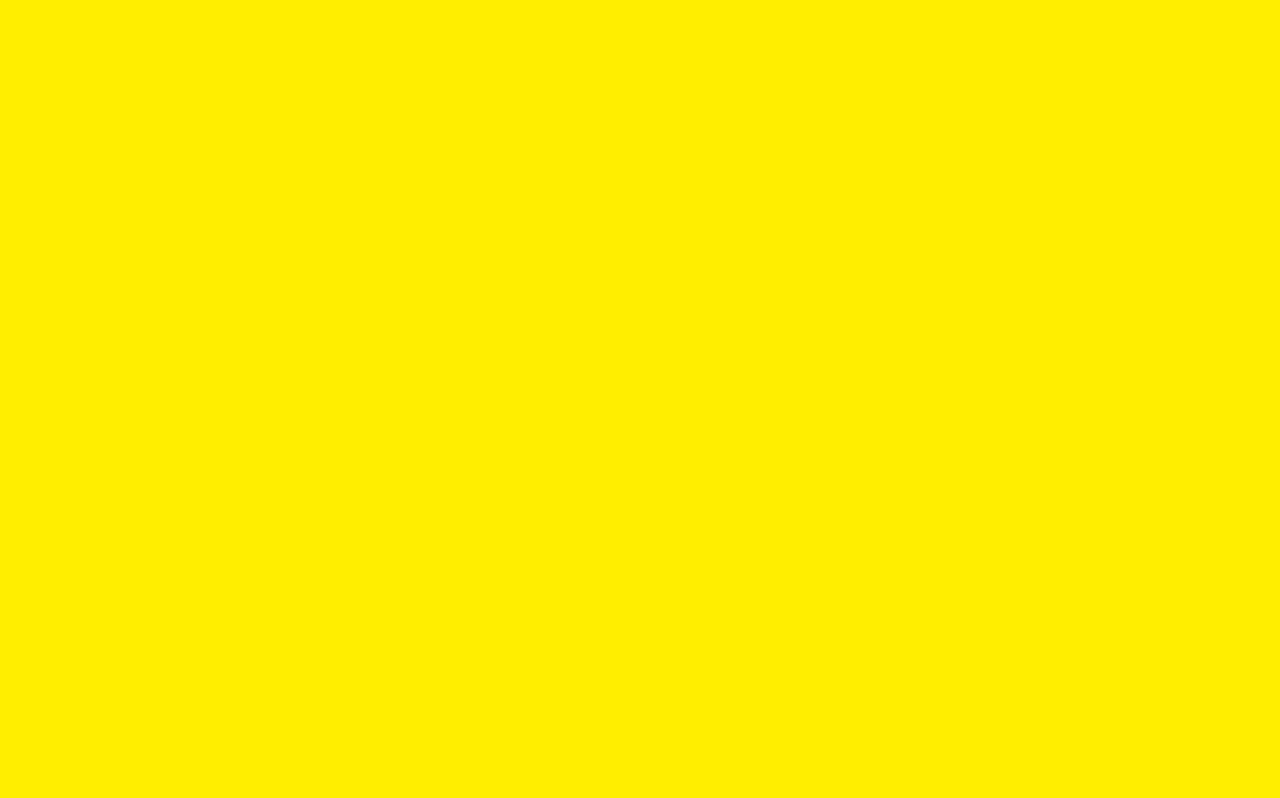
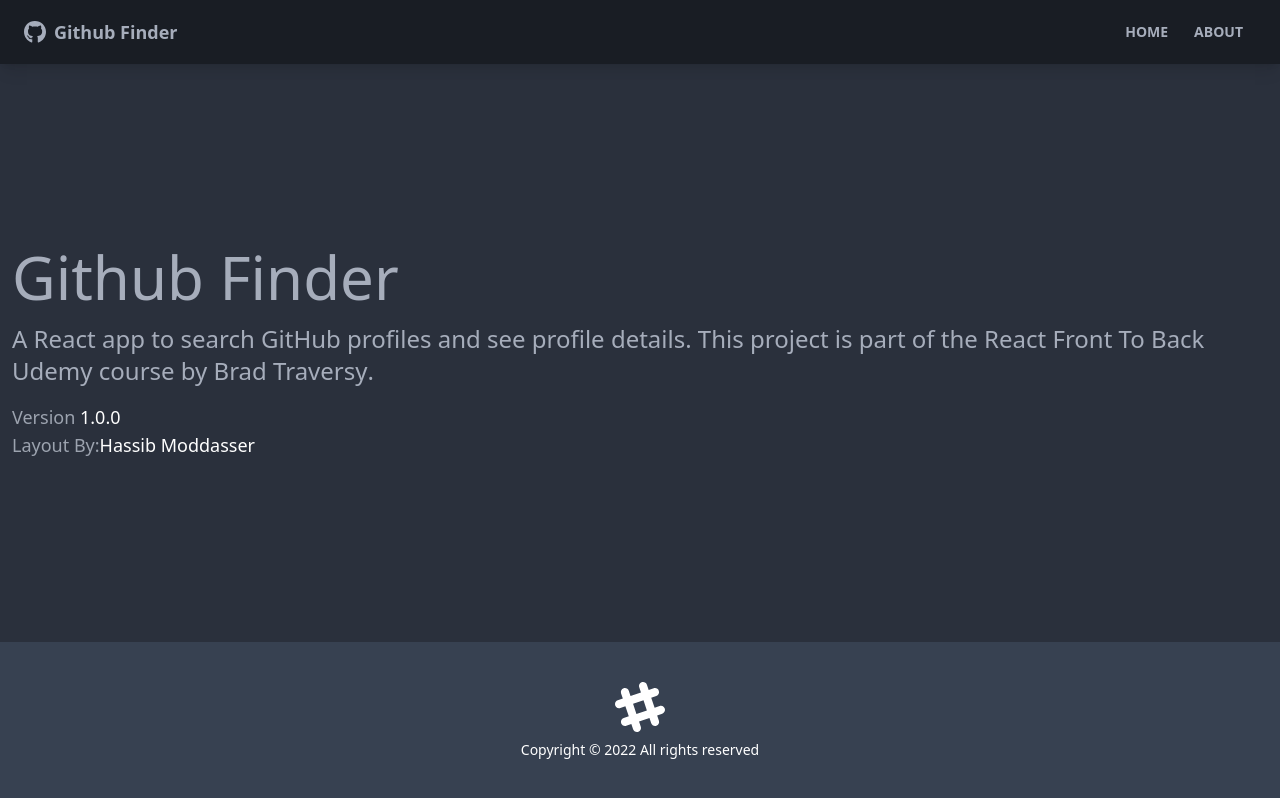
Before and after one commit to dimlutine/github-finder, a React (Create React App) app: page /about in a window 1280 px wide. Built offline with nearby package versions, Linux system fonts and the light colour scheme; the HTML template or start-up script is replaced by a standard one.

Commit message:
Footer, NavBar, and content skeleton

```diff
--- a/package.json
+++ b/package.json
@@ -9,6 +9,8 @@
     "daisyui": "^2.15.0",
     "react": "^18.1.0",
     "react-dom": "^18.1.0",
+    "react-icons": "^4.3.1",
+    "react-router-dom": "^6.3.0",
     "react-scripts": "5.0.1",
     "web-vitals": "^2.1.4"
   },
--- a/public/index.html
+++ b/public/index.html
@@ -1,5 +1,5 @@
 <!DOCTYPE html>
-<html lang="en" data-theme="cyberpunk">
+<html lang="en" data-theme="dark">
   <head>
     <meta charset="utf-8" />
     <link rel="icon" href="%PUBLIC_URL%/favicon.ico" />
--- a/src/App.js
+++ b/src/App.js
@@ -1,8 +1,26 @@
+import { BrowserRouter as Router, Route, Routes } from 'react-router-dom';
+import Home from './pages/Home';
+import About from './pages/About';
+import NotFound from './pages/NotFound';
+import Navbar from './components/layout/Navbar';
+import Footer from './Footer';
+
 function App() {
   return (
-    <div>
-      <h1></h1>
-    </div>
+    <Router>
+      <div className='flex flex-col justify-between h-screen'>
+        <Navbar />
+        <main className='container mx-auto px-3 pb-12'>
+          <Routes>
+            <Route path='/' element={<Home />}></Route>
+            <Route path='/about' element={<About />}></Route>
+            <Route path='/notfound' element={<NotFound />}></Route>
+            <Route path='/*' element={<NotFound />}></Route>
+          </Routes>
+        </main>
+        <Footer />
+      </div>
+    </Router>
   );
 }
 
--- /dev/null
+++ b/src/Footer.jsx
@@ -0,0 +1,22 @@
+function Footer() {
+    const footerYear = new Date().getFullYear()
+  return (
+    <footer className="footer p-10 bg-gray-700 text-primary-content footer-center">
+    <div>
+    <svg
+          width='50'
+          height='50'
+          viewBox='0 0 24 24'
+          xmlns='http://www.w3.org/2000/svg'
+          fillRule='evenodd'
+          clipRule='evenodd'
+          className='inline-block fill-current'
+        >
+          <path d='M22.672 15.226l-2.432.811.841 2.515c.33 1.019-.209 2.127-1.23 2.456-1.15.325-2.148-.321-2.463-1.226l-.84-2.518-5.013 1.677.84 2.517c.391 1.203-.434 2.542-1.831 2.542-.88 0-1.601-.564-1.86-1.314l-.842-2.516-2.431.809c-1.135.328-2.145-.317-2.463-1.229-.329-1.018.211-2.127 1.231-2.456l2.432-.809-1.621-4.823-2.432.808c-1.355.384-2.558-.59-2.558-1.839 0-.817.509-1.582 1.327-1.846l2.433-.809-.842-2.515c-.33-1.02.211-2.129 1.232-2.458 1.02-.329 2.13.209 2.461 1.229l.842 2.515 5.011-1.677-.839-2.517c-.403-1.238.484-2.553 1.843-2.553.819 0 1.585.509 1.85 1.326l.841 2.517 2.431-.81c1.02-.33 2.131.211 2.461 1.229.332 1.018-.21 2.126-1.23 2.456l-2.433.809 1.622 4.823 2.433-.809c1.242-.401 2.557.484 2.557 1.838 0 .819-.51 1.583-1.328 1.847m-8.992-6.428l-5.01 1.675 1.619 4.828 5.011-1.674-1.62-4.829z'></path>
+        </svg>
+        <p>Copyright &copy; {footerYear} All rights reserved</p>
+    </div>
+    </footer>
+  )
+}
+export default Footer
--- /dev/null
+++ b/src/components/layout/Navbar.jsx
@@ -0,0 +1,33 @@
+import {FaGithub} from 'react-icons/fa'
+import {Link} from 'react-router-dom'
+import PropTypes from 'prop-types'
+
+function Navbar({title}) {
+  return (
+
+      <nav className="navbar mb-12 shadow-lg bg-neutral text-neutral-content">
+
+      <div className="container mx-auto">
+        <div className="flex-none px-2 mx-2">
+        <FaGithub className='inline pr-2 text-3xl' />
+        <Link to='/' className='text-lg font-bold align-middle'>{title}</Link>
+      </div>
+      <div className="flex-1 px-2 mx-2">
+          <div className="flex justify-end">
+              <Link to='/' className='btn btn-ghost btn-sm rounded-btn'>Home</Link>
+              <Link to='/about' className='btn btn-ghost btn-sm rounded-btn'>About</Link>
+          </div>
+      </div>
+      </div>
+      </nav>
+  )
+}
+
+Navbar.defaultProps = {
+    title: 'Github Finder'
+}
+
+Navbar.propTypes = {
+    title: PropTypes.string
+}
+export default Navbar
--- /dev/null
+++ b/src/pages/About.jsx
@@ -0,0 +1,30 @@
+function About() {
+  return (
+    <div>
+        <h1 className="text-6xl mb-4">Github Finder</h1>
+        <p className='mb-4 text-2xl font-light'>
+        A React app to search GitHub profiles and see profile details. This
+        project is part of the
+        <a href='https://www.udemy.com/course/modern-react-front-to-back/'>
+          {' '}
+          React Front To Back
+        </a>{' '}
+        Udemy course by
+        <strong>
+          <a href='https://traversymedia.com'> Brad Traversy</a>
+        </strong>
+        .
+      </p>
+      <p className='text-lg text-gray-400'>
+        Version <span className='text-white'>1.0.0</span>
+      </p>
+      <p className='text-lg text-gray-400'>
+        Layout By:
+        <a className='text-white' href='https://twitter.com/hassibmoddasser'>
+          Hassib Moddasser
+        </a>
+      </p>
+    </div>
+  )
+}
+export default About
--- /dev/null
+++ b/src/pages/Home.jsx
@@ -0,0 +1,8 @@
+function Home() {
+  return (
+    <div>
+        <h1 className="text-6xl">Welcome</h1>
+    </div>
+  )
+}
+export default Home
--- /dev/null
+++ b/src/pages/NotFound.jsx
@@ -0,0 +1,23 @@
+import {FaHome} from 'react-icons/fa'
+import {Link} from 'react-router-dom'
+
+function NotFound() {
+  return (
+      <div className="hero">
+          <div className="text-center hero-content">
+              <div className="max-w-lg">
+                  <h1 className="text-8xl font-bold mb-8">
+                      Oopsie!
+                  </h1>
+                  <p className="text-5xl mb-8">404 - Page not found!</p>
+                  <Link to="/" className="btn btn-primary btn-lg">
+                      <FaHome className='mr-2' />
+                      Back to Home
+                  </Link>
+              </div>
+          </div>
+      </div>
+
+  )
+}
+export default NotFound
```
Also changed, not shown: 1 other file (tests, documents, lock files or other folders).
